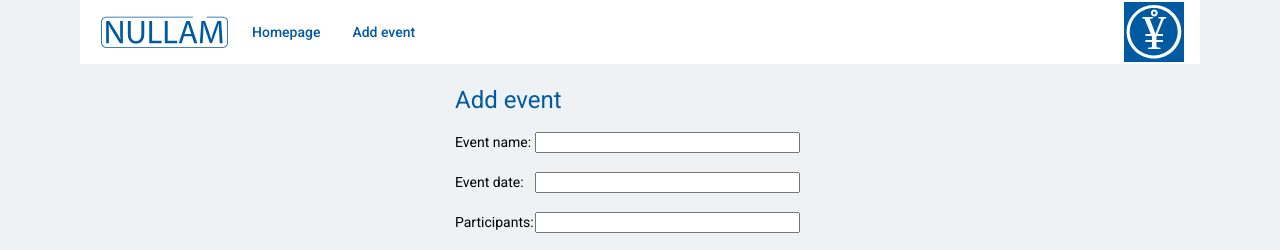
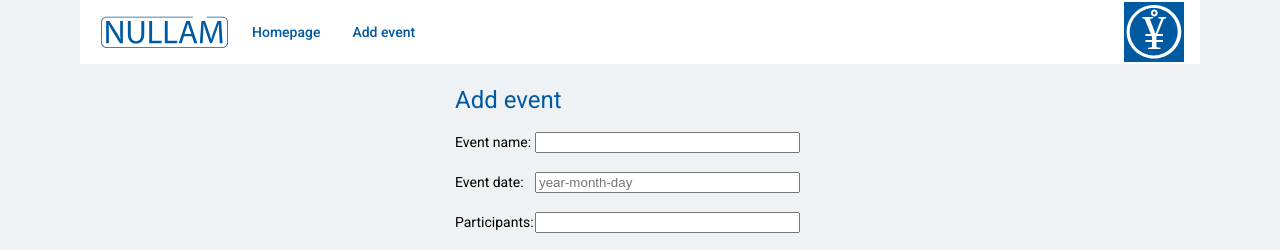
Before and after one commit to antlosman/guest-registration-web-app, an Angular app in the folder frontend/: page /add-event in a window 1280 px wide. Shown: the top 250 px of the page. Built offline with nearby package versions, Linux system fonts and the light colour scheme; no server answers.

Commit message:
[fix] - some errors fixing backend and frontend

```diff
--- a/frontend/src/app/components/event-form/event-form.component.html
+++ b/frontend/src/app/components/event-form/event-form.component.html
@@ -9,7 +9,7 @@
   <input id="name" type="text" formControlName="name" size="30"><br><br>
 
   <label for="date">Event date:</label>
-  <input id="date" type="text" formControlName="date" size="30"><br><br>
+  <input id="date" type="text" formControlName="date" placeholder="year-month-day" size="30"><br><br>
 
   <label for="participantsQuantity">Participants:</label>
   <input id="participantsQuantity" type="text" formControlName="participantsQuantity" size="30"><br><br>
--- a/frontend/src/app/constants/constant.ts
+++ b/frontend/src/app/constants/constant.ts
@@ -3,7 +3,7 @@ export const BACKEND_CONFIG_URL = `${BACKEND_CONFIG_ROOT}/config`
 export const BACKEND_CREATE_EVENT = `${BACKEND_CONFIG_ROOT}/events/`
 export const BACKEND_FUTURE_EVENTS = `${BACKEND_CONFIG_ROOT}/events/read-all-events-after-today`
 export const BACKEND_PAST_EVENTS = `${BACKEND_CONFIG_ROOT}/events/read-all-events-before-today`
-export const BACKEND_FIND_EVENT_BY_ID = `${BACKEND_CONFIG_ROOT}/findEventById`
+export const BACKEND_FIND_EVENT_BY_ID = `${BACKEND_CONFIG_ROOT}/events/findEventById/`
 export const BACKEND_UPDATE_PRIVATE_CLIENT_BY_ID = `${BACKEND_CONFIG_ROOT}/private-clients/update-private-client-by-id`
 export const BACKEND_GET_PRIVATE_CLIENT_BY_ID = `${BACKEND_CONFIG_ROOT}/private-clients/find-private-client-by-id`
 export const BACKEND_DELETE_PRIVATE_CLIENT_BY_ID = `${BACKEND_CONFIG_ROOT}/private-clients/delete-private-client`
```
Also changed, not shown: frontend/Workbook.txt, 1 other file (tests, documents, lock files or other folders).
